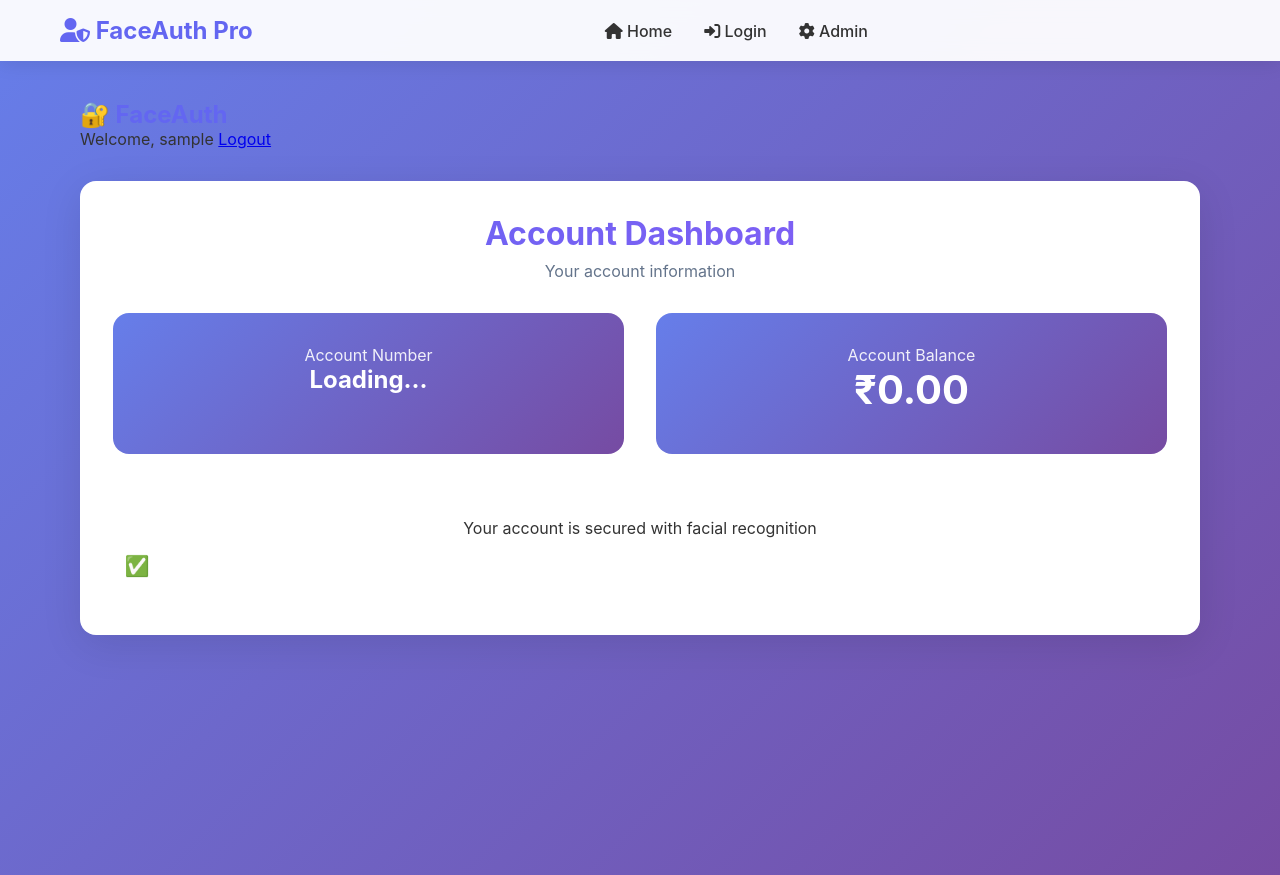
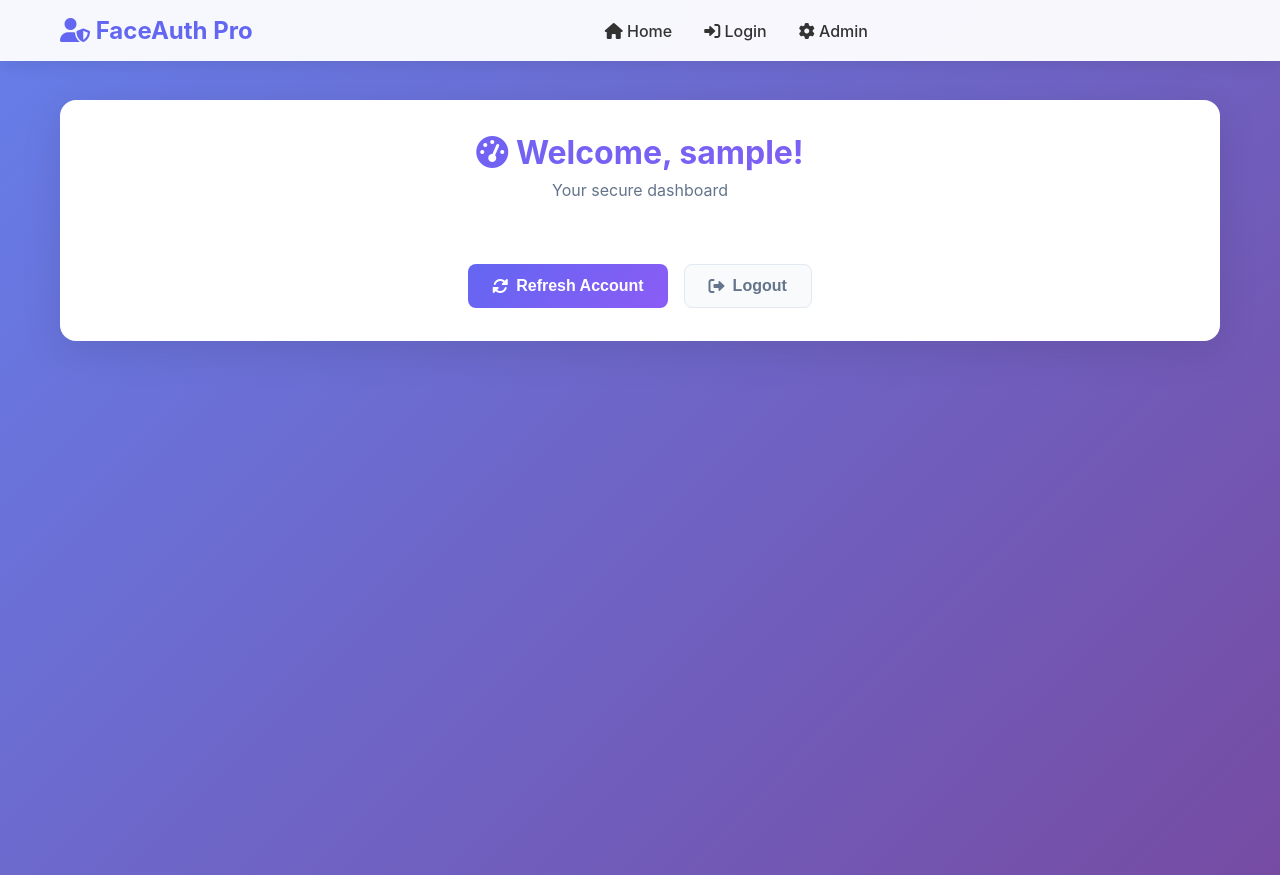
Before and after one commit to Ravi-teja-777/Face-Recognition-application, a Flask app: template templates/dashboard.html in a window 1280 px wide. Shown: the top 875 px of the page. Run offline with Flask 3, Linux system fonts and the light colour scheme; the template is opened without the code that fills it: most values are stand-ins (such as "Sample title", 1, 10 or a date in 2020).

Commit message:
Update dashboard.html

```diff
--- a/templates/dashboard.html
+++ b/templates/dashboard.html
@@ -1,78 +1,67 @@
-
-
+<!-- FILE: templates/dashboard.html -->
 {% extends "base.html" %}
 
-{% block title %}Dashboard - FaceAuth{% endblock %}
+{% block title %}Dashboard - FaceAuth Pro{% endblock %}
 
 {% block content %}
-<header class="header">
-    <div class="container">
-        <div class="header-content">
-            <a href="/" class="logo">🔐 FaceAuth</a>
-            <nav class="nav">
-                <span>Welcome, {{ user_name }}</span>
-                <a href="/api/logout" onclick="logout(event)">Logout</a>
-            </nav>
-        </div>
+<div class="card">
+    <div class="card-header">
+        <h1 class="card-title">
+            <i class="fas fa-tachometer-alt"></i>
+            Welcome, {{ user_name }}!
+        </h1>
+        <p class="card-subtitle">Your secure dashboard</p>
     </div>
-</header>
 
-<main class="main">
-    <div class="container">
-        <div class="card">
-            <div class="card-header">
-                <h2 class="card-title">Account Dashboard</h2>
-                <p class="card-subtitle">Your account information</p>
-            </div>
+    <div id="account-info" class="dashboard-grid">
+        <!-- Account info will be loaded here -->
+    </div>
 
-            <div id="alertContainer"></div>
-
-            <div class="dashboard-grid">
-                <div class="stat-card">
-                    <div class="stat-label">Account Number</div>
-                    <div class="stat-value" id="accountNumber" style="font-size: 24px;">Loading...</div>
-                </div>
-                <div class="stat-card">
-                    <div class="stat-label">Account Balance</div>
-                    <div class="stat-value" id="accountBalance">₹0.00</div>
-                </div>
-            </div>
-
-            <div style="text-align: center; margin-top: 32px; padding-top: 32px; border-top: 1px solid var(--border-color);">
-                <p style="color: var(--text-secondary); margin-bottom: 16px;">Your account is secured with facial recognition</p>
-                <div class="feature-icon" style="width: 48px; height: 48px; font-size: 20px;">✅</div>
-            </div>
-        </div>
+    <div style="display: flex; gap: 1rem; justify-content: center; margin-top: 2rem; flex-wrap: wrap;">
+        <button class="btn btn-primary" onclick="refreshAccountInfo()">
+            <i class="fas fa-sync-alt"></i> Refresh Account
+        </button>
+        <button class="btn btn-secondary" onclick="logout()">
+            <i class="fas fa-sign-out-alt"></i> Logout
+        </button>
     </div>
-</main>
+</div>
 {% endblock %}
 
-{% block scripts %}
-{{ super() }}
+{% block extra_js %}
 <script>
-// Load user account info
-async function loadAccountInfo() {
-    const accountResult = await apiRequest('/api/account-info');
+    async function loadAccountInfo() {
+        try {
+            const response = await fetch('/api/account-info');
+            const result = await response.json();
 
-    if (accountResult.success) {
-        document.getElementById('accountNumber').textContent = accountResult.account_number;
-        document.getElementById('accountBalance').textContent = `₹${accountResult.balance}`;
-    } else {
-        showAlert('error', 'Failed to load account information');
+            if (result.success) {
+                document.getElementById('account-info').innerHTML = `
+                    <div class="stat-card">
+                        <div class="stat-value"><i class="fas fa-user"></i></div>
+                        <div class="stat-label">${result.name}</div>
+                    </div>
+                    <div class="stat-card">
+                        <div class="stat-value">${result.account_number}</div>
+                        <div class="stat-label">Account Number</div>
+                    </div>
+                    <div class="stat-card">
+                        <div class="stat-value">$${result.balance}</div>
+                        <div class="stat-label">Account Balance</div>
+                    </div>
+                `;
+            }
+        } catch (error) {
+            showAlert('Failed to load account information', 'error');
+        }
     }
-}
 
-// Logout function
-async function logout(e) {
-    e.preventDefault();
-    const result = await apiRequest('/api/logout', 'POST');
-    if (result.success) {
-        window.location.href = '/';
+    function refreshAccountInfo() {
+        loadAccountInfo();
+        showAlert('Account information refreshed', 'success');
     }
-}
 
-// Load account info on page load
-document.addEventListener('DOMContentLoaded', loadAccountInfo);
+    // Load account info on page load
+    document.addEventListener('DOMContentLoaded', loadAccountInfo);
 </script>
-
 {% endblock %}
```
